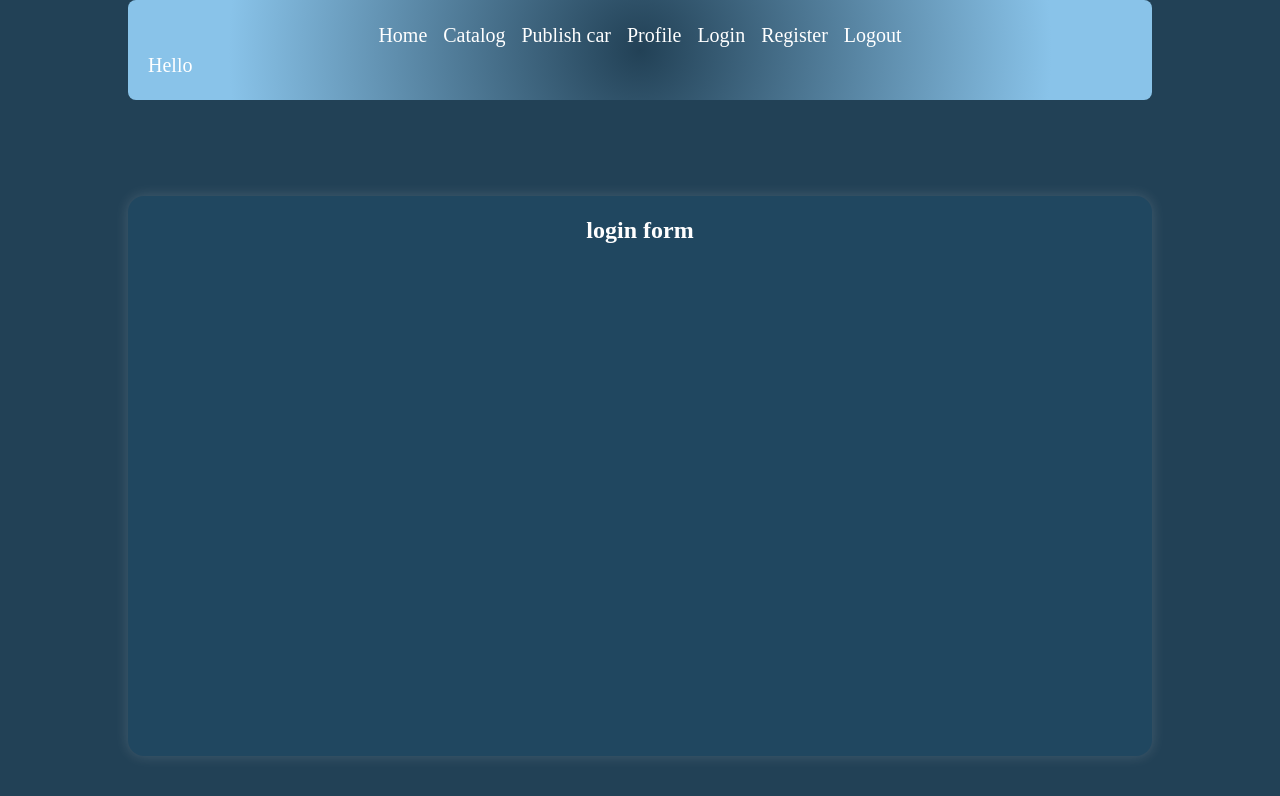
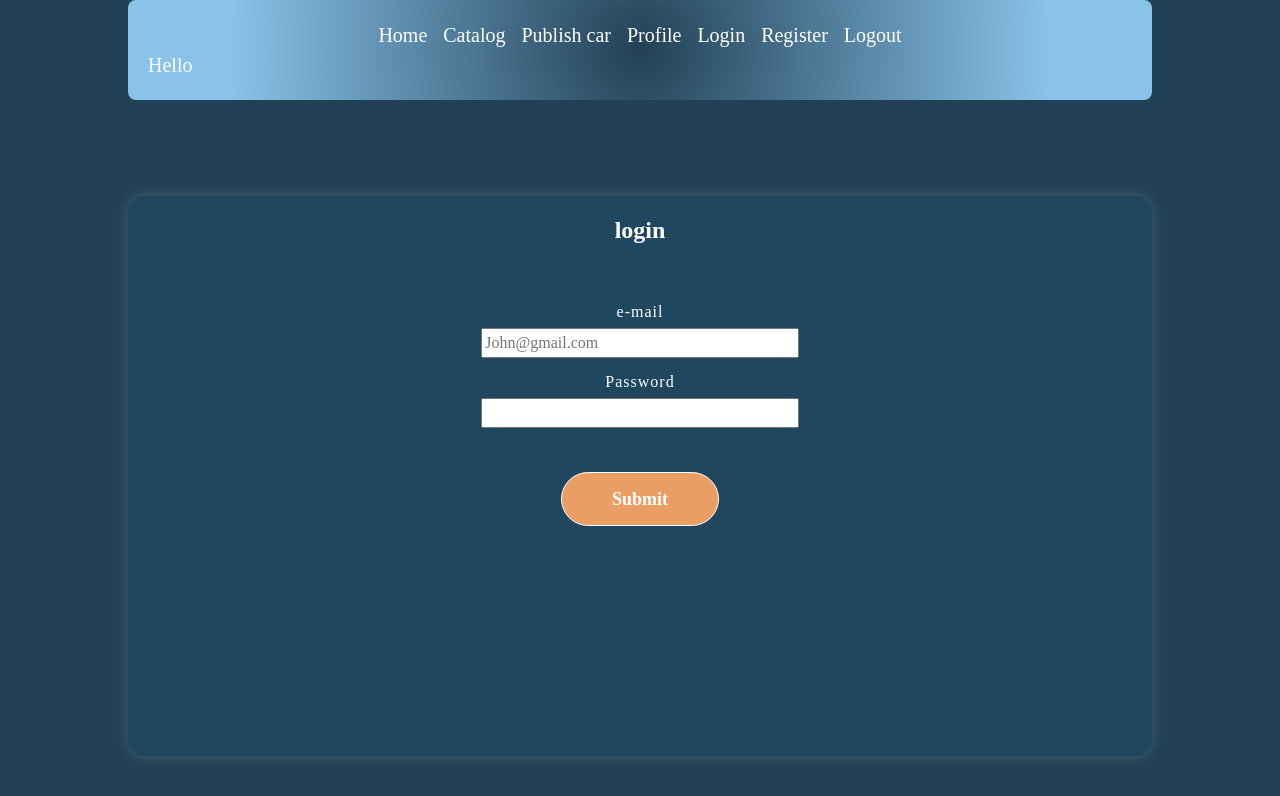
Before and after one commit to Dimo-Hristov/Auto-explorer, a React (Create React App) app in the folder client/: page /login in a window 1280 px wide. Shown: the top 796 px of the page. Built offline with nearby package versions, Linux system fonts and the light colour scheme.

Commit message:
implement login method, tested

```diff
--- a/client/src/components/LoginPage/LoginPage.js
+++ b/client/src/components/LoginPage/LoginPage.js
@@ -1,7 +1,40 @@
+import { useForm } from "../../hooks/useForm"
+import { AuthContext } from "../../contexts/AuthContext";
+import { useContext } from "react";
+
 export const LoginPage = () => {
+    const { onLoginSubmit } = useContext(AuthContext);
+
+    const { formValues, onChange, onSubmit } = useForm({
+        email: '',
+        password: '',
+    }, onLoginSubmit);
+
     return (
         <section>
-            <h1>login form</h1>
+            <h1>login</h1>
+
+            <form onSubmit={onSubmit}>
+                <label htmlFor="email">e-mail</label>
+                <input type="text"
+                    name="email"
+                    id="email"
+                    placeholder="John@gmail.com"
+                    value={formValues.username}
+                    onChange={onChange}
+                    autoComplete="current-username" />
+
+                <label htmlFor="password">Password</label>
+                <input type="password"
+                    name="password"
+                    id="password"
+                    value={formValues.password}
+                    onChange={onChange}
+                    autoComplete="current-password"
+                />
+
+                <input type="submit" value='Submit' className='submitButton' />
+            </form>
         </section>
     )
 }
--- a/client/src/components/RegisterPage/RegisterPage.js
+++ b/client/src/components/RegisterPage/RegisterPage.js
@@ -18,7 +18,7 @@ export const RegisterPage = () => {
 
     return (
         <section className={registerStyles}>
-            <h1>Register form</h1>
+            <h1>Register</h1>
 
             <form onSubmit={onSubmit}>
                 <label htmlFor="username">Username</label>
--- a/client/src/contexts/AuthContext.js
+++ b/client/src/contexts/AuthContext.js
@@ -37,7 +37,7 @@ export const AuthProvider = ({
             setAuth(user);
 
             const serializedUser = JSON.stringify(user)
-            localStorage.setItem('auth', JSON.stringify(serializedUser));
+            localStorage.setItem('auth', serializedUser);
 
             navigate('/');
         } catch (error) {
@@ -46,10 +46,26 @@ export const AuthProvider = ({
         }
     }
 
+    const onLoginSubmit = async (formValues) => {
+
+        try {
+            console.log(formValues);
+            const user = await authService.login(formValues);
+            setAuth(user);
+
+            const serializedUser = JSON.stringify(user)
+            localStorage.setItem('auth', serializedUser);
+        } catch (error) {
+            setAuth({})
+            alert(error.message);
+        }
+    }
+
 
 
     const contextValues = {
         onRegisterSubmit,
+        onLoginSubmit,
         accessToken: auth.accessToken,
         username: auth.username,
         userId: auth._id,
--- a/client/src/services/authService.js
+++ b/client/src/services/authService.js
@@ -1,7 +1,7 @@
-const baseUrl = 'http://localhost:3030/users/'
+const baseUrl = 'http://localhost:3030/users'
 
 export const register = async (data) => {
-    const request = await fetch(`${baseUrl}register`, {
+    const request = await fetch(`${baseUrl}/register`, {
         method: 'POST',
         headers: {
             'Content-Type': 'application/json',
@@ -12,3 +12,16 @@ export const register = async (data) => {
     const response = await request.json();
     return response;
 };
+
+export const login = async (data) => {
+    const request = await fetch(`${baseUrl}/login`, {
+        method: 'POST',
+        headers: {
+            'Content-type': 'application/json',
+        },
+        body: JSON.stringify(data)
+    });
+
+    const response = await request.json();
+    return response
+}
```
